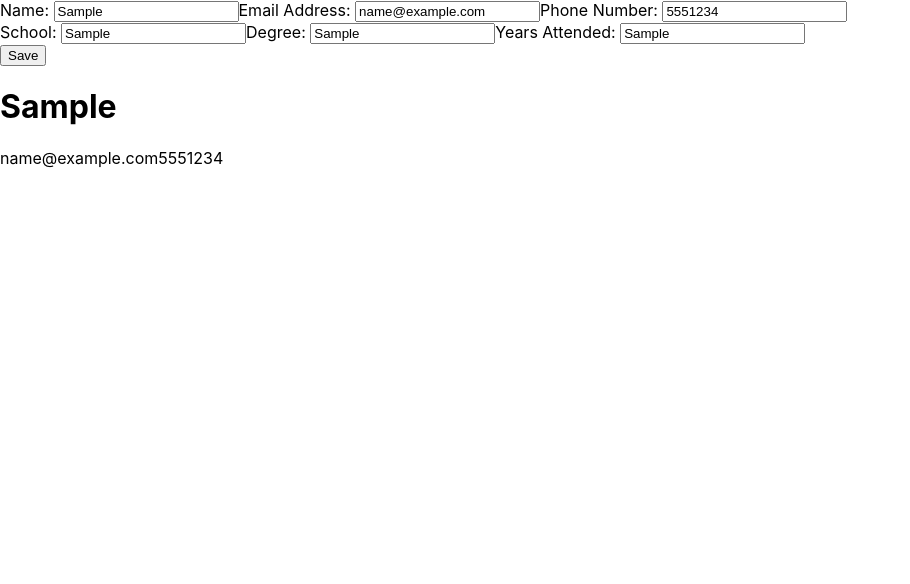
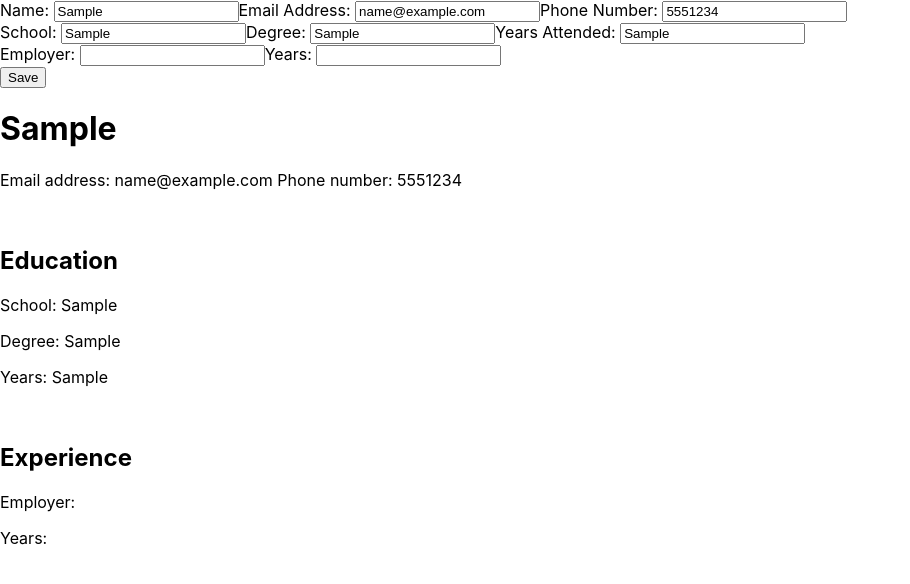
Before and after one commit to bobbychicano/cv-react-project, a React (Create React App) app: page / in a window 1280 px wide. Both pictures are taken after typing "Sample", "name@example.com", "5551234", "Sample", "Sample", "Sample" into the empty fields and a click on the button "Save". Shown: the top 584 px of the page, without its empty margins (0-910 px from the left). Built offline with nearby package versions, Linux system fonts and the light colour scheme.

Commit message:
Add Experience component
Connect Experience component with App by giving structure
and props to component. Include component values in
conditionally rendered resume element.

```diff
--- a/src/App.js
+++ b/src/App.js
@@ -24,6 +24,7 @@ class App extends Component {
       },
       experience: {
         employer: "",
+        years: "",
       },
     };
   }
@@ -59,7 +60,7 @@ class App extends Component {
       showResume: false,
       introduction: { fullName: "", emailAddress: "", phoneNumber: "" },
       education: { school: "", degree: "", years: "" },
-      experience: { employer: "" },
+      experience: { employer: "", years: "" },
     });
   };
 
@@ -74,7 +75,10 @@ class App extends Component {
           educationValues={this.state.education}
           onChange={this.handleChange}
         />
-        <Experience />
+        <Experience
+          experienceValues={this.state.experience}
+          onChange={this.handleChange}
+        />
         <button type="button" name="save-button" onClick={this.handleSave}>
           Save
         </button>
@@ -82,9 +86,18 @@ class App extends Component {
           <div>
             <h1>{this.state.introduction.fullName}</h1>
             <p>
-              {this.state.introduction.emailAddress}
-              {this.state.introduction.phoneNumber}
+              Email address: {this.state.introduction.emailAddress} Phone
+              number: {this.state.introduction.phoneNumber}
             </p>
+            <br />
+            <h2>Education</h2>
+            <p>School: {this.state.education.school}</p>
+            <p>Degree: {this.state.education.degree}</p>
+            <p>Years: {this.state.education.years}</p>
+            <br />
+            <h2>Experience</h2>
+            <p>Employer: {this.state.experience.employer}</p>
+            <p>Years: {this.state.experience.years}</p>
           </div>
         )}
 
--- a/src/Components/Experience.js
+++ b/src/Components/Experience.js
@@ -2,7 +2,26 @@ import React, { Component } from "react";
 
 class Experience extends Component {
   render() {
-    return <div></div>;
+    return (
+      <div>
+        <label for="employer">Employer: </label>
+        <input
+          type="text"
+          value={this.props.experienceValues.employer}
+          id="experience"
+          name="employer"
+          onChange={this.props.onChange}
+        ></input>
+        <label for="years">Years: </label>
+        <input
+          type="text"
+          value={this.props.experienceValues.years}
+          id="experience"
+          name="years"
+          onChange={this.props.onChange}
+        ></input>
+      </div>
+    );
   }
 }
 
```
